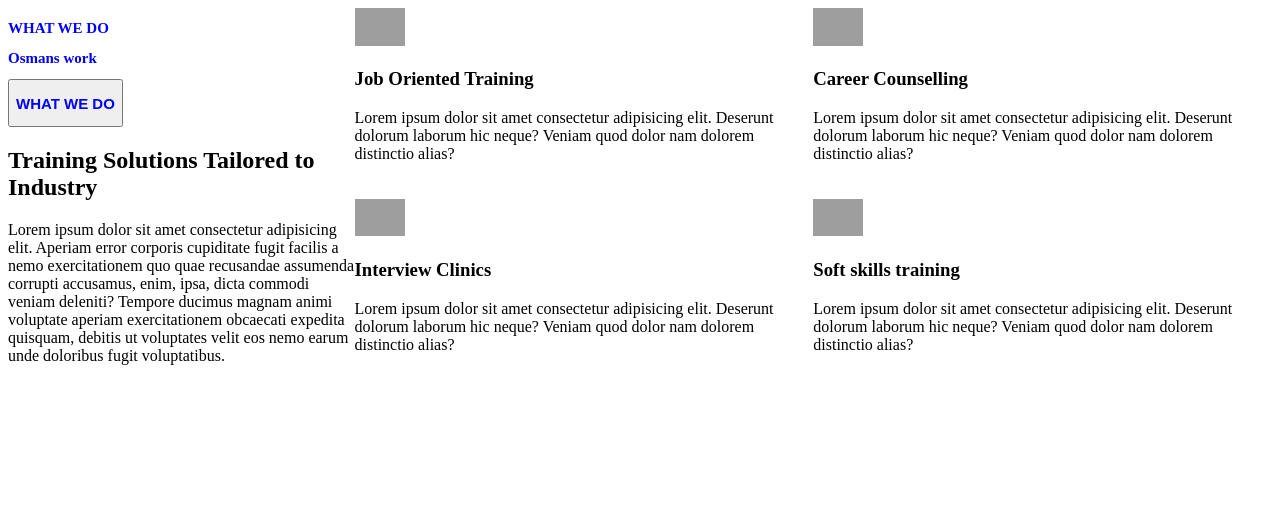
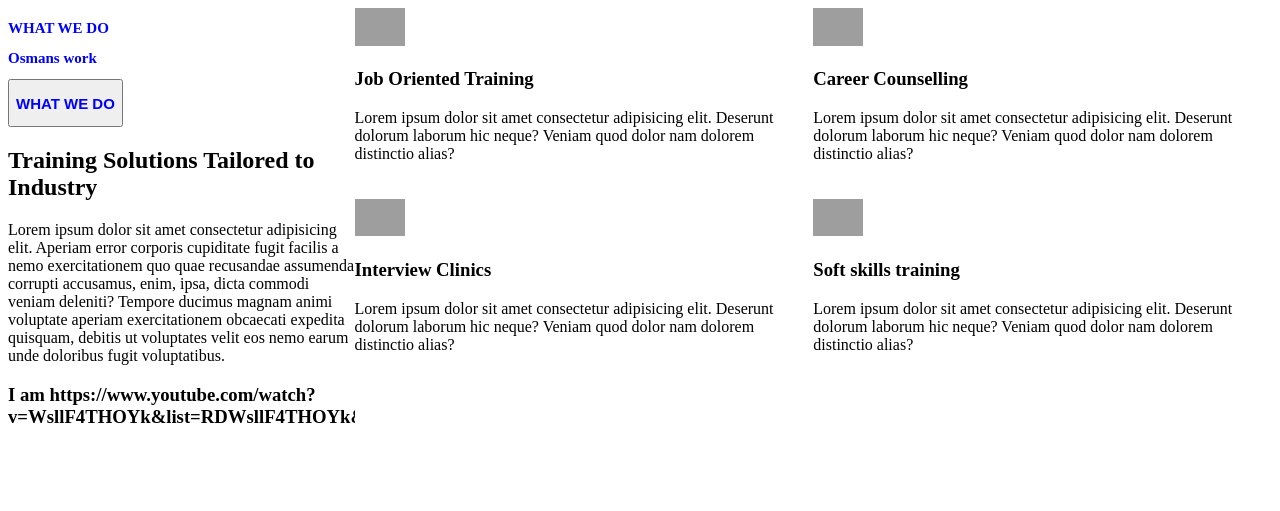
Before and after one commit to ammaarquadri/SD-Hub-Git-Collaboration, a plain HTML site: page SD Hub Page Using Flex/index.html in a window 1280 px wide. Drawn offline with Linux system fonts and the light colour scheme; grey boxes are pictures that could not be loaded.

Commit message:
added h3

```diff
--- a/SD Hub Page Using Flex/index.html
+++ b/SD Hub Page Using Flex/index.html
@@ -19,6 +19,7 @@
                 a nemo exercitationem quo quae recusandae assumenda corrupti accusamus, enim, ipsa, dicta commodi veniam
                 deleniti? Tempore ducimus magnam animi voluptate aperiam exercitationem obcaecati expedita quisquam,
                 debitis ut voluptates velit eos nemo earum unde doloribus fugit voluptatibus.</p>
+                <h3>I am https://www.youtube.com/watch?v=WsllF4THOYk&list=RDWsllF4THOYk&start_radio=1</h3>
         </div>
 
         <div class="a2 flex">
```
